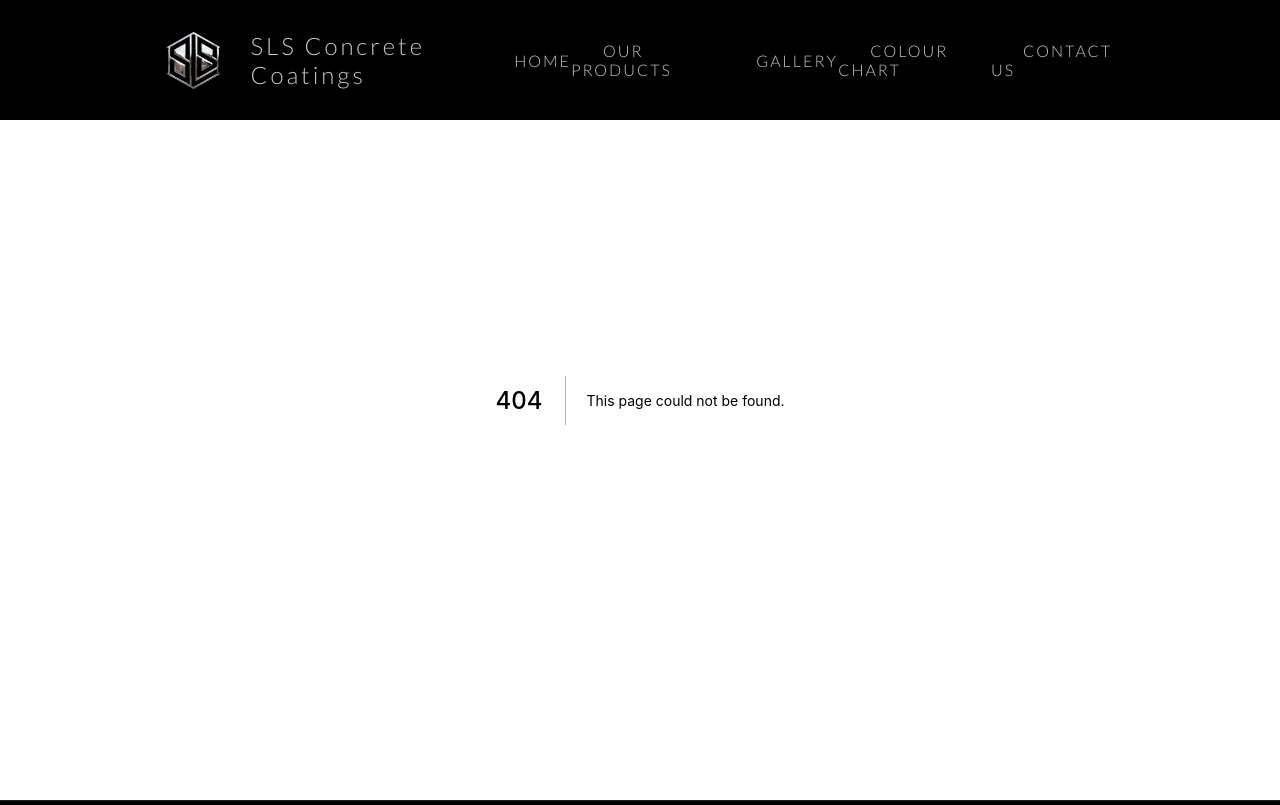
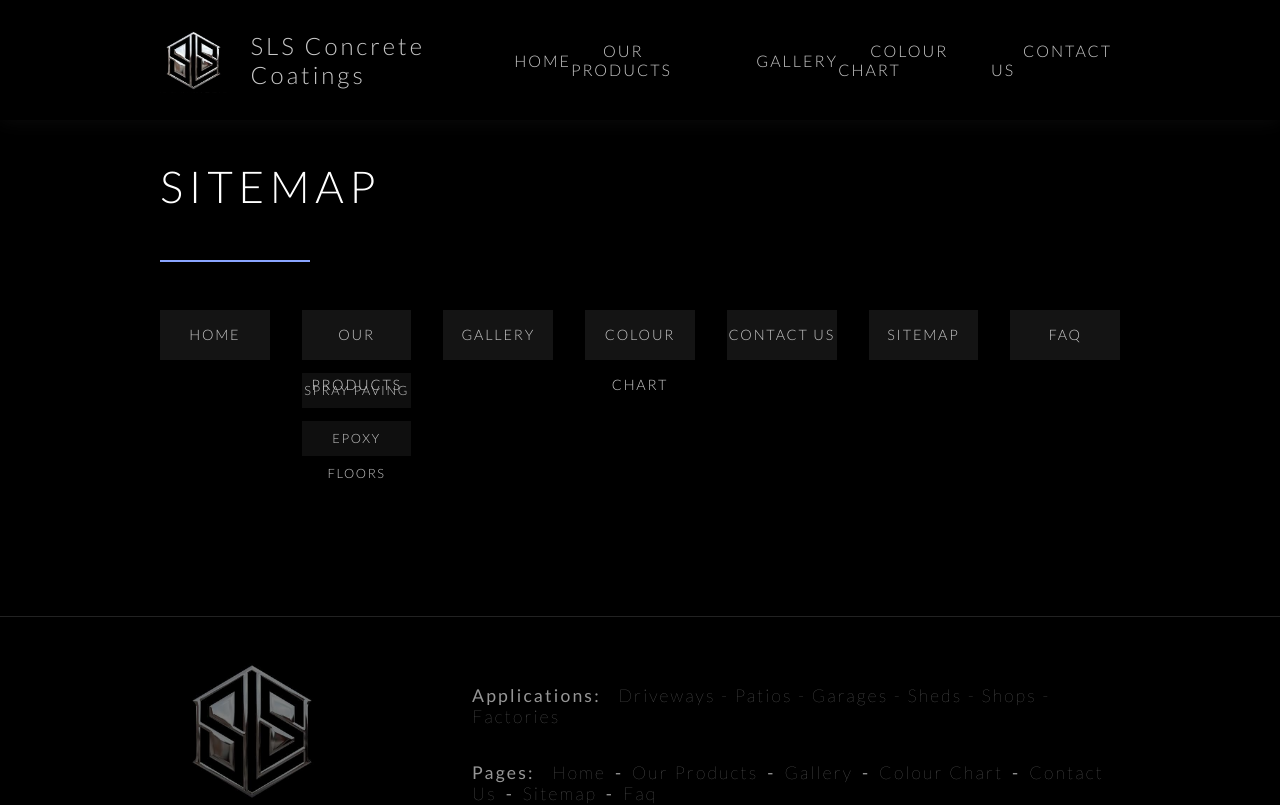
Before and after one commit to Blake-K-Yeboah/sls-concrete-coatings, a Next.js app: page /sitemap in a window 1280 px wide. Before the commit this address had no page. Shown: the top 805 px of the page. Built offline with nearby package versions, Linux system fonts and the light colour scheme.

Commit message:
Created /sitemap page

```diff
--- /dev/null
+++ b/pages/sitemap.tsx
@@ -0,0 +1,75 @@
+import type { NextPage } from "next";
+import Head from "next/head";
+import Link from "next/link";
+import React from "react";
+
+// Page Components
+import Title from "../components/Common/Title";
+
+// Styling
+import styles from "../styles/Sitemap.module.sass";
+
+const Sitemap: NextPage = () => {
+    return (
+        <>
+            <Head>
+                <title>SLS Concrete Coatings - Sitemap</title>
+                <meta charSet="utf-8" />
+            </Head>
+            <main className={styles.mainContent}>
+                <Title type="left" text="sitemap" />
+                <div className={styles.grid}>
+                    <div className={styles.column}>
+                        <Link href="/">
+                            <a className={styles.linkContainer}>Home</a>
+                        </Link>
+                    </div>
+                    <div className={styles.column}>
+                        <Link href="/our-products">
+                            <a className={styles.linkContainer}>Our Products</a>
+                        </Link>
+
+                        <Link href="/our-products/spray-paving">
+                            <a className={styles.subLinkContainer}>
+                                Spray Paving
+                            </a>
+                        </Link>
+
+                        <Link href="/our-products/epoxy-floors">
+                            <a className={styles.subLinkContainer}>
+                                Epoxy Floors
+                            </a>
+                        </Link>
+                    </div>
+                    <div className={styles.column}>
+                        <Link href="/gallery">
+                            <a className={styles.linkContainer}>Gallery</a>
+                        </Link>
+                    </div>
+                    <div className={styles.column}>
+                        <Link href="/colour-chart">
+                            <a className={styles.linkContainer}>Colour Chart</a>
+                        </Link>
+                    </div>
+                    <div className={styles.column}>
+                        <Link href="/contact-us">
+                            <a className={styles.linkContainer}>Contact Us</a>
+                        </Link>
+                    </div>
+                    <div className={styles.column}>
+                        <Link href="/sitemap">
+                            <a className={styles.linkContainer}>Sitemap</a>
+                        </Link>
+                    </div>
+                    <div className={styles.column}>
+                        <Link href="/faq">
+                            <a className={styles.linkContainer}>FAQ</a>
+                        </Link>
+                    </div>
+                </div>
+            </main>
+        </>
+    );
+};
+
+export default Sitemap;
```
